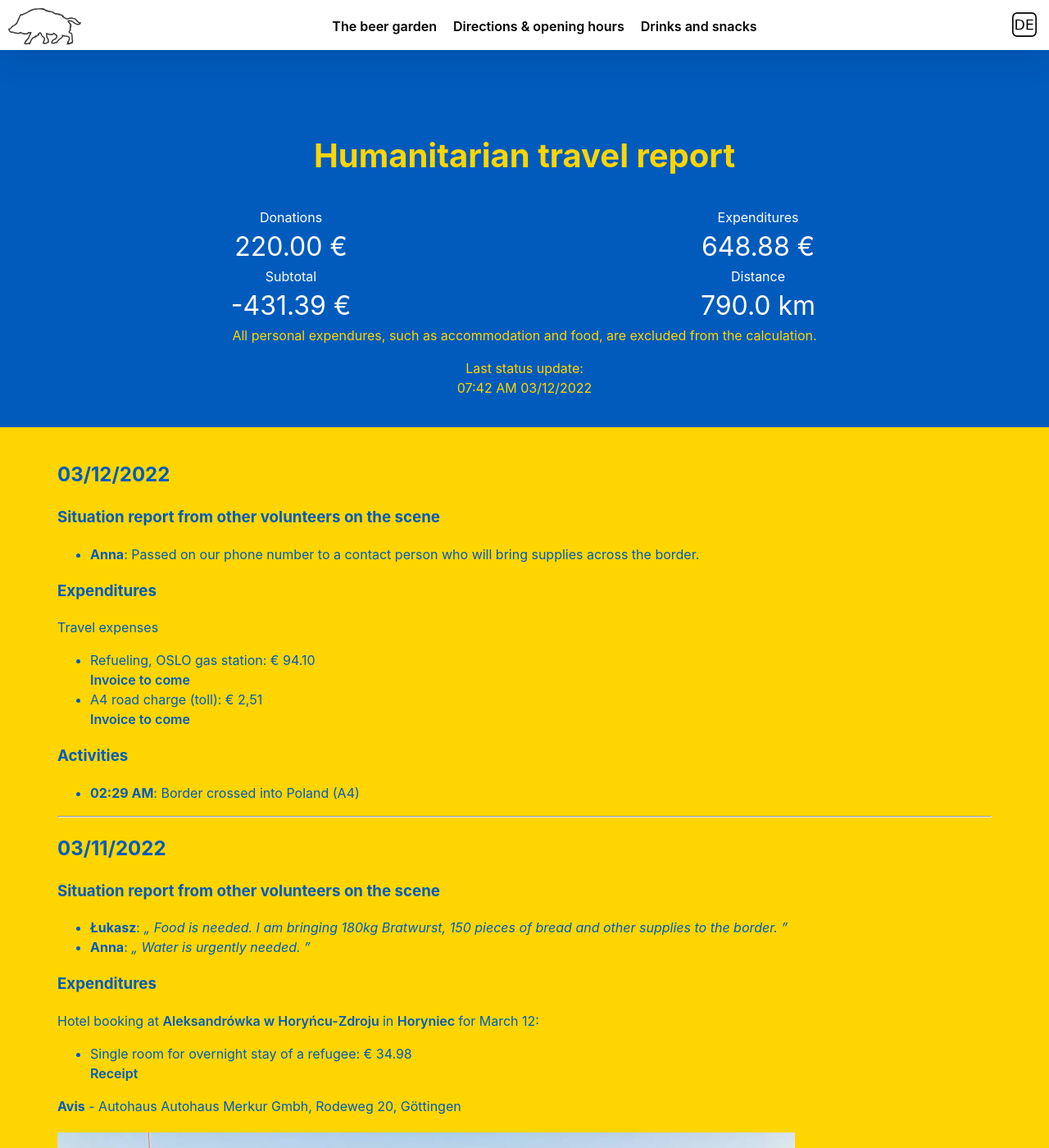
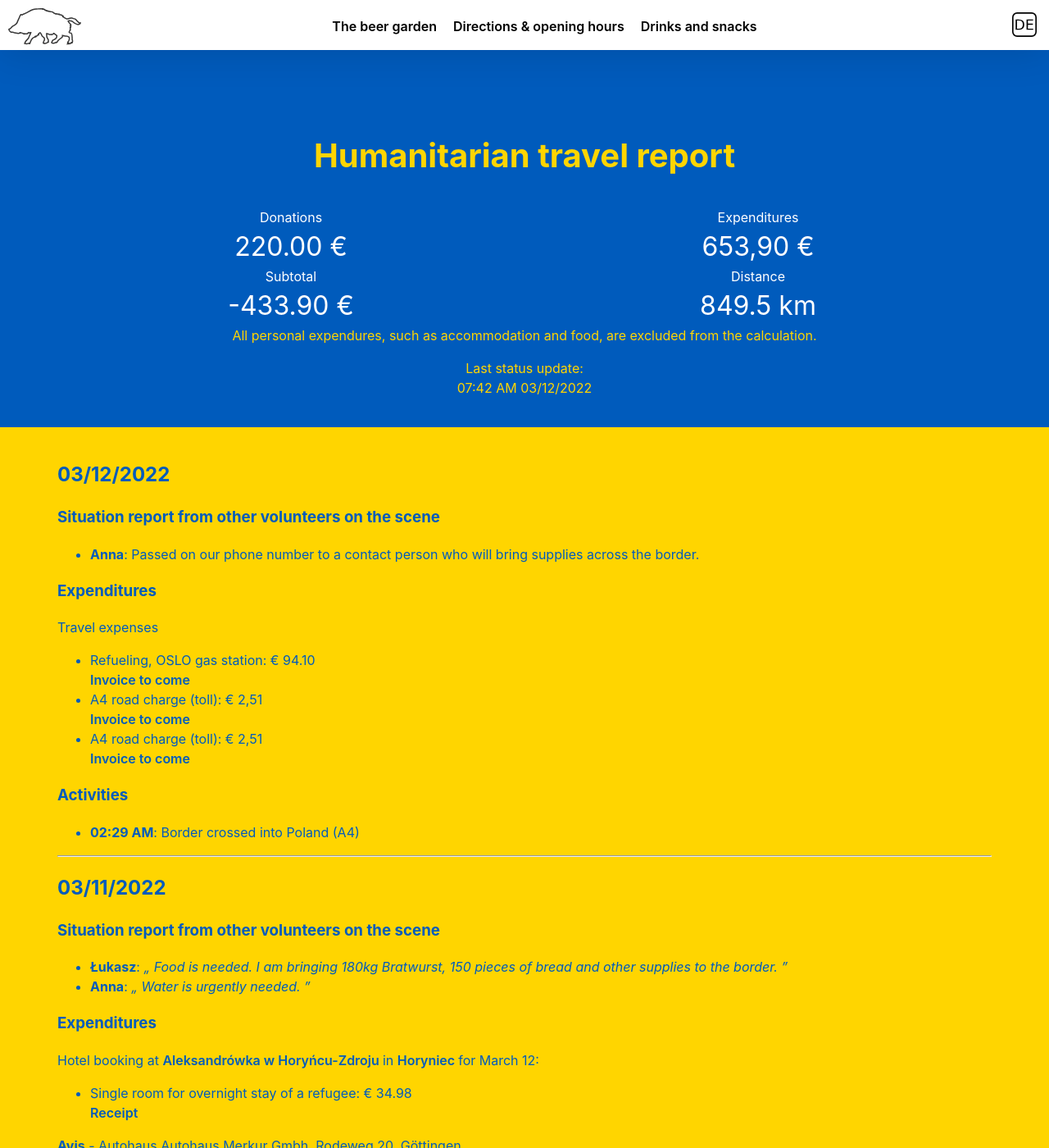
Before and after one commit to versable/kehr-website, a Jekyll site: the page built from en/ukraine.html, in a window 1280 px wide and 1400 px high. Shown: the whole window at 82% size. Built offline with Jekyll 4.4.1, drawn with Linux system fonts in a browser that asks for light colours.

Commit message:
Update travel status

```diff
--- a/en/ukraine.html
+++ b/en/ukraine.html
@@ -14,15 +14,15 @@ permalink: /en/ukraine/
             </li>
             <li>
                 Expenditures
-                <span>648.88 €</span>
+                <span>653,90 €</span>
             </li>
             <li>
                 Subtotal
-                <span>-431.39 €</span>
+                <span>-433.90 €</span>
             </li>
             <li>
                 Distance
-                <span>790.0 km</span>
+                <span>849.5 km</span>
             </li>
         </ul>
         All personal expendures, such as accommodation and food, are excluded
@@ -53,6 +53,13 @@ permalink: /en/ukraine/
                 <a href="#" target="_blank">
                     Invoice to come
                 </a>
+            <li>
+                A4 road charge (toll): € 2,51
+                <br>
+                <a href="#" target="_blank">
+                    Invoice to come
+                </a>
+            </li>
             <li>
                 A4 road charge (toll): € 2,51
                 <br>
```
Also changed, not shown: ukraine.html (+10 -3 lines).
